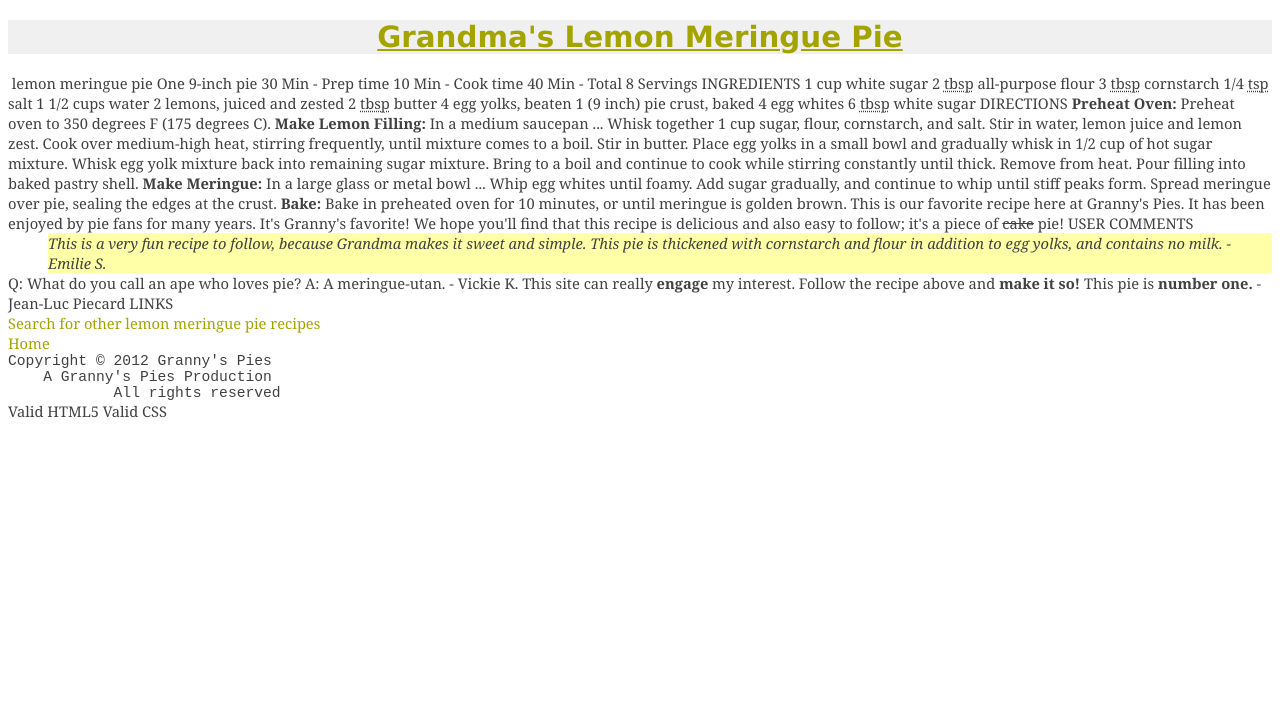
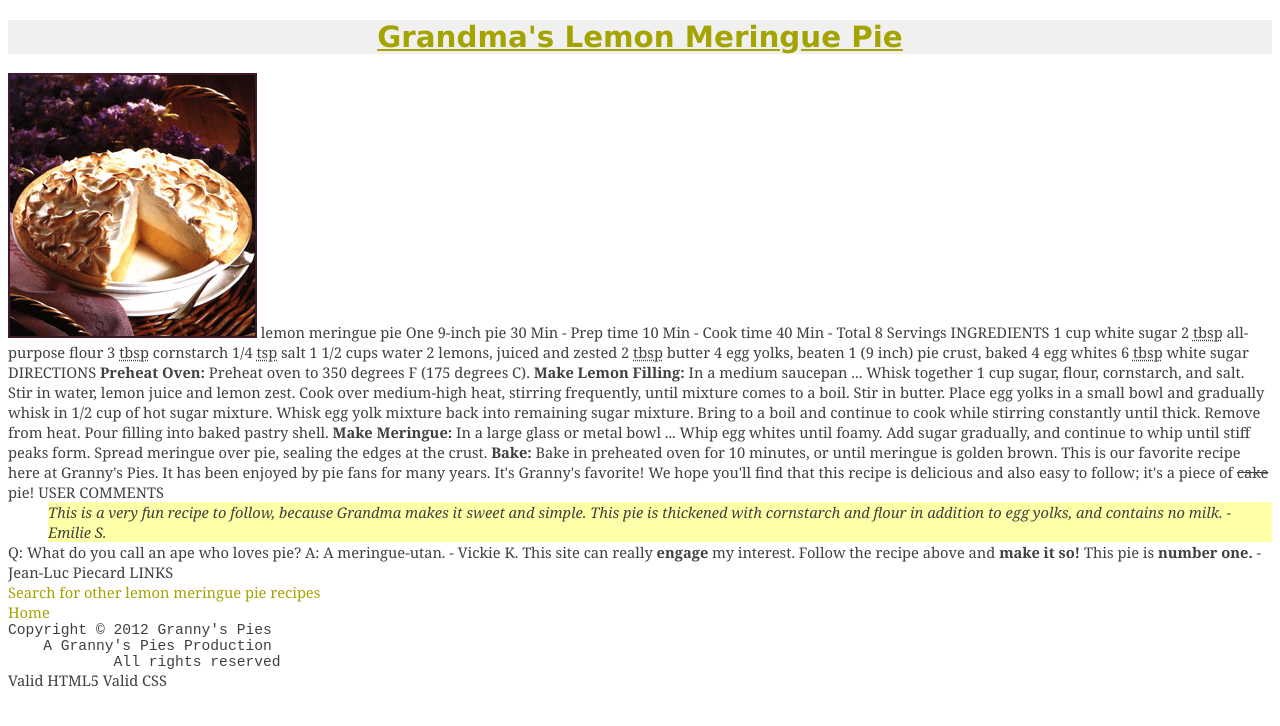
Before and after one commit to SebastianDuarteG/SebastianDuarteG.github.io, a plain HTML site: page csc300x-hw2/pie.html in a window 1280 px wide. Drawn offline with Linux system fonts and the light colour scheme.

Commit message:
Added Images

```diff
--- a/csc300x-hw2/pie.html
+++ b/csc300x-hw2/pie.html
@@ -10,7 +10,8 @@
 
     <h1>Grandma's Lemon Meringue Pie</h1>
 
-    <img src="" alt="">
+    <img src="http://SebastianDuarteG.github.io/csc300x-hw2/pie.jpg"
+        alt="pie photo">
 
     lemon meringue pie
 
```
Also changed, not shown: csc300x-hw2/index.html (+1 -1 lines), csc300x-hw2/w3c-css.png (added), csc300x-hw2/w3c-html.png (added).
